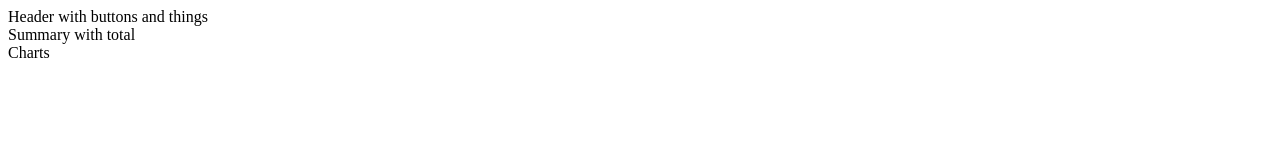
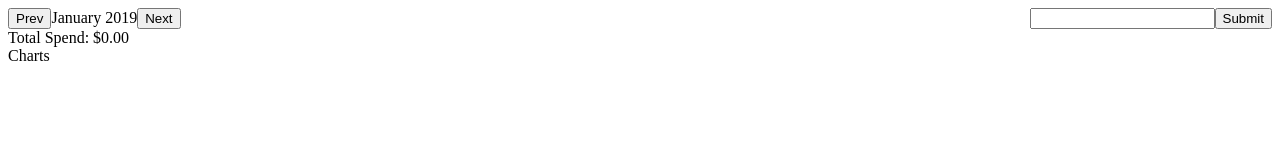
Before and after one commit to mzogheib/toshl-viz, a React app: page / in a window 1280 px wide. Built offline with nearby package versions, Linux system fonts and the light colour scheme.

Commit message:
Add date picker and mock input form functionality

```diff
--- a/src/App/index.js
+++ b/src/App/index.js
@@ -1,15 +1,83 @@
-import React from 'react'
+import React, { Component } from 'react'
 import './style.scss'
-import Header from '../components/Header'
+import DatePicker from '../components/DatePicker'
+import InputForm from '../components/InputForm'
 import Summary from '../components/Summary'
 import Charts from '../components/Charts'
 
-const App = () => (
-  <div className="app">
-    <Header />
-    <Summary />
-    <Charts />
-  </div>
-)
+const randomNumber = () => Math.floor(Math.random() * 1000)
+
+class App extends Component {
+  constructor() {
+    super()
+    this.state = {
+      date: new Date(),
+      categories: {},
+      apiToken: '',
+    }
+    this.incrementMonth = this.incrementMonth.bind(this)
+    this.decrementMonth = this.decrementMonth.bind(this)
+    this.setToken = this.setToken.bind(this)
+  }
+
+  setToken(value) {
+    if (!value || value === this.state.apiToken) {
+      return
+    }
+    this.setState({ apiToken: value }, this.fetchData)
+  }
+
+  fetchData() {
+    this.setState({
+      categories: {
+        Groceries: randomNumber(),
+        'Eating Out': randomNumber(),
+        'Health & Fitness': randomNumber(),
+        Bills: randomNumber(),
+      },
+    })
+  }
+
+  incrementMonth() {
+    const { date } = this.state
+    this.setState(
+      {
+        date: new Date(date.getFullYear(), date.getMonth() + 1, date.getDate()),
+      },
+      this.fetchData
+    )
+  }
+
+  decrementMonth() {
+    const { date } = this.state
+    this.setState(
+      {
+        date: new Date(date.getFullYear(), date.getMonth() - 1, date.getDate()),
+      },
+      this.fetchData
+    )
+  }
+
+  render() {
+    const { date, categories } = this.state
+    const totalSpend = Object.values(categories).reduce((a, b) => a + b, 0)
+    return (
+      <div className="app">
+        <div className="app__header">
+          <div className="app__header-left">
+            <DatePicker
+              date={date}
+              onPrevDate={this.decrementMonth}
+              onNextDate={this.incrementMonth}
+            />
+          </div>
+          <InputForm onSubmit={this.setToken} />
+        </div>
+        <Summary totalSpend={totalSpend} />
+        <Charts />
+      </div>
+    )
+  }
+}
 
 export default App
--- a/src/App/style.scss
+++ b/src/App/style.scss
@@ -1,2 +1,8 @@
 .app {
+  &__header {
+    display: flex;
+  }
+  &__header-left {
+    flex-grow: 1;
+  }
 }
--- /dev/null
+++ b/src/components/Button/index.js
@@ -0,0 +1,15 @@
+import React from 'react'
+import PropTypes from 'prop-types'
+
+const Button = ({ label, onClick }) => (
+  <button className="button" onClick={onClick}>
+    {label}
+  </button>
+)
+
+export default Button
+
+Button.propTypes = {
+  label: PropTypes.string.isRequired,
+  onClick: PropTypes.func.isRequired,
+}
--- /dev/null
+++ b/src/components/DatePicker/index.js
@@ -0,0 +1,25 @@
+import React from 'react'
+import PropTypes from 'prop-types'
+import Button from '../Button'
+
+const DatePicker = ({ date, onPrevDate, onNextDate }) => {
+  const dateLabel = new Intl.DateTimeFormat('en-AU', {
+    month: 'long',
+    year: 'numeric',
+  }).format(date)
+  return (
+    <div className="datePicker">
+      <Button label="Prev" onClick={onPrevDate} />
+      <span>{dateLabel}</span>
+      <Button label="Next" onClick={onNextDate} />
+    </div>
+  )
+}
+
+export default DatePicker
+
+DatePicker.propTypes = {
+  date: PropTypes.instanceOf(Date).isRequired,
+  onPrevDate: PropTypes.func.isRequired,
+  onNextDate: PropTypes.func.isRequired,
+}
--- a/src/components/Header/index.js
+++ /dev/null
@@ -1,8 +0,0 @@
-import React from 'react'
-import './style.scss'
-
-const Header = () => (
-  <div className="header">Header with buttons and things</div>
-)
-
-export default Header
--- a/src/components/Header/style.scss
+++ /dev/null
@@ -1,2 +0,0 @@
-.header {
-}
--- /dev/null
+++ b/src/components/InputForm/index.js
@@ -0,0 +1,39 @@
+import React, { Component } from 'react'
+import PropTypes from 'prop-types'
+import Button from '../Button'
+
+class InputForm extends Component {
+  constructor(props) {
+    super(props)
+    this.state = { value: '' }
+
+    this.handleChange = this.handleChange.bind(this)
+    this.handleSubmit = this.handleSubmit.bind(this)
+  }
+
+  handleChange(event) {
+    this.setState({ value: event.target.value })
+  }
+
+  handleSubmit() {
+    const { onSubmit } = this.props
+    const { value } = this.state
+    onSubmit(value)
+  }
+
+  render() {
+    const { value } = this.state
+    return (
+      <div className="inputForm">
+        <input onChange={this.handleChange} value={value} />
+        <Button label="Submit" onClick={this.handleSubmit} />
+      </div>
+    )
+  }
+}
+
+export default InputForm
+
+InputForm.propTypes = {
+  onSubmit: PropTypes.func.isRequired,
+}
--- a/src/components/Summary/index.js
+++ b/src/components/Summary/index.js
@@ -1,6 +1,20 @@
 import React from 'react'
+import PropTypes from 'prop-types'
 import './style.scss'
 
-const Summary = () => <div className="summary">Summary with total</div>
+const Summary = ({ totalSpend }) => {
+  const formatter = new Intl.NumberFormat('en-AU', {
+    style: 'currency',
+    currency: 'AUD',
+    minimumFractionDigits: 2,
+  })
+  return (
+    <div className="summary">Total Spend: {formatter.format(totalSpend)}</div>
+  )
+}
 
 export default Summary
+
+Summary.propTypes = {
+  totalSpend: PropTypes.number,
+}
--- a/src/index.js
+++ b/src/index.js
@@ -10,7 +10,7 @@ const Head = () => (
     <meta name="viewport" content="width=device-width,initial-scale=1" />
     <link rel="icon" type="image/png" href={favicon} />
     <link rel="apple-touch-icon" href={favicon} />
-    <title>React from Scratch</title>
+    <title>Toshl Visualisation</title>
   </Helmet>
 )
 
```
